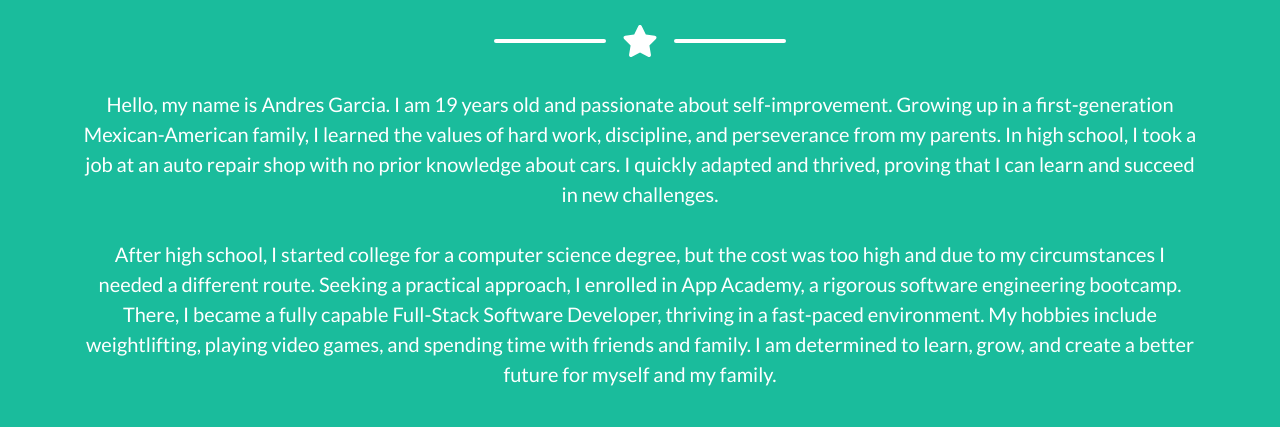
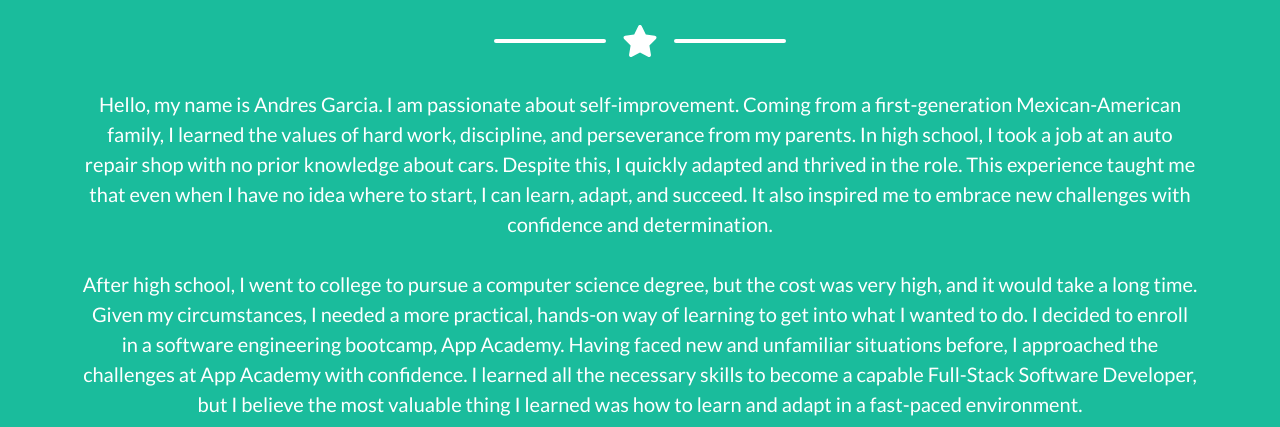
Before and after one commit to AndresG18/Portfolio, a plain HTML site: page index.html in a window 1280 px wide. Shown: the part 1756-2183 px from the top of the page. Drawn offline with nearby package versions, Linux system fonts and the light colour scheme.

Commit message:
updated about me

```diff
--- a/index.html
+++ b/index.html
@@ -170,13 +170,13 @@
                 <div class="row">
                     <div class="ms-auto text-center">
                         <p class="lead">
-                            Hello, my name is Andres Garcia. I am 19 years old and passionate about self-improvement. Growing up in a first-generation Mexican-American family, I learned the values of hard work, discipline, and perseverance from my parents. In high school, I took a job at an auto repair shop with no prior knowledge about cars. I quickly adapted and thrived, proving that I can learn and succeed in new challenges.
+                            Hello, my name is Andres Garcia. I am passionate about self-improvement. Coming from a first-generation Mexican-American family, I learned the values of hard work, discipline, and perseverance from my parents. In high school, I took a job at an auto repair shop with no prior knowledge about cars. Despite this, I quickly adapted and thrived in the role. This experience taught me that even when I have no idea where to start, I can learn, adapt, and succeed. It also inspired me to embrace new challenges with confidence and determination.
                             <br/>
                             <br/>
-                            After high school, I started college for a computer science degree, but the cost was too high and due to my circumstances I needed a different route. Seeking a practical approach, I enrolled in App Academy, a rigorous software engineering bootcamp. There, I became a fully capable Full-Stack Software Developer, thriving in a fast-paced environment.  My hobbies include weightlifting, playing video games, and spending time with friends and family. I am determined to learn, grow, and create a better future for myself and my family.
+                            After high school, I went to college to pursue a computer science degree, but the cost was very high, and it would take a long time. Given my circumstances, I needed a more practical, hands-on way of learning to get into what I wanted to do. I decided to enroll in a software engineering bootcamp, App Academy. Having faced new and unfamiliar situations before, I approached the challenges at App Academy with confidence. I learned all the necessary skills to become a capable Full-Stack Software Developer, but I believe the most valuable thing I learned was how to learn and adapt in a fast-paced environment.
                             <br/>
-                            <!-- <br/> -->
-                            <!-- My hobbies include weightlifting, playing video games, and spending time with friends and family. I am determined to learn, grow, and create a better future for myself and my family. -->
+                            <br/>
+                            Some of my hobbies include weightlifting, playing video games, and spending quality time with friends and family. I am dedicated to self-improvement and constantly seeking opportunities to expand my knowledge and abilities. I am determined to learn, grow, and create a better future for myself and my family. My drive to keep learning and improving helps me tackle new challenges and aim for more in life.
                         </p>
                                             </div>
                 <div class="text-center mt-4">
```
